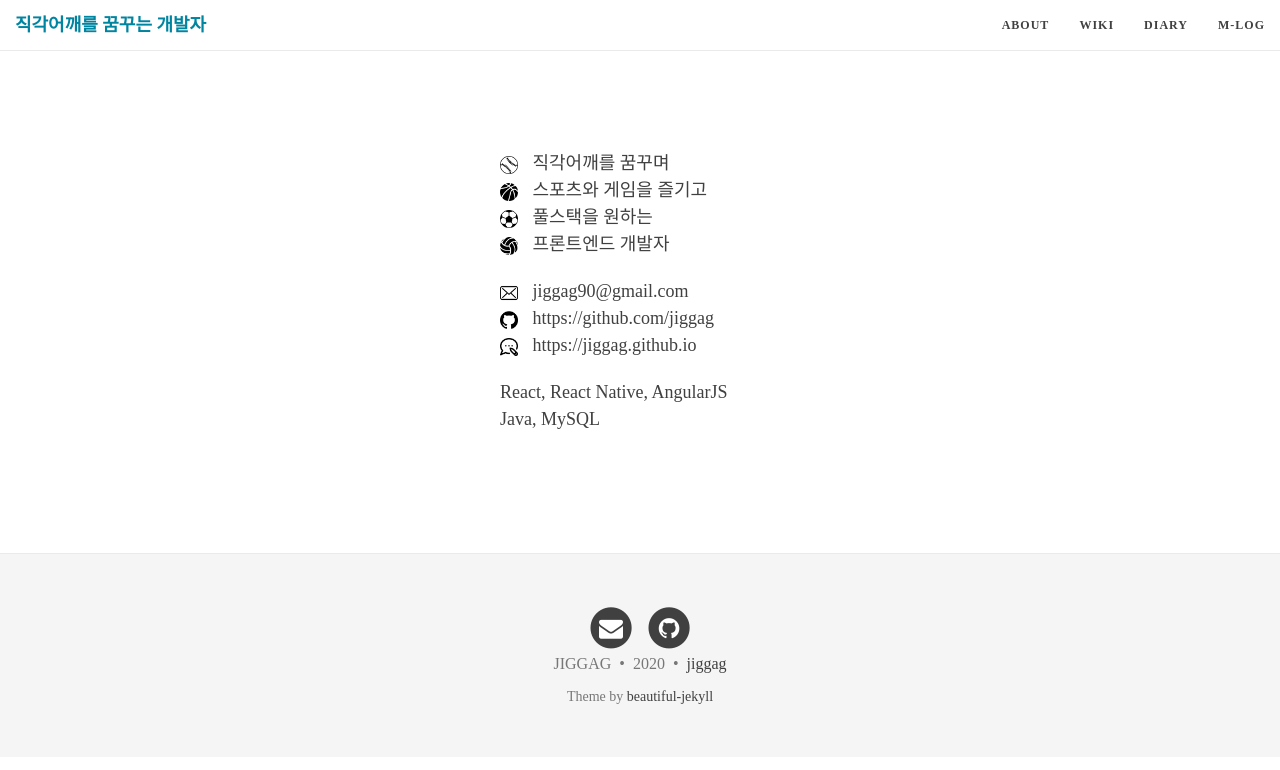
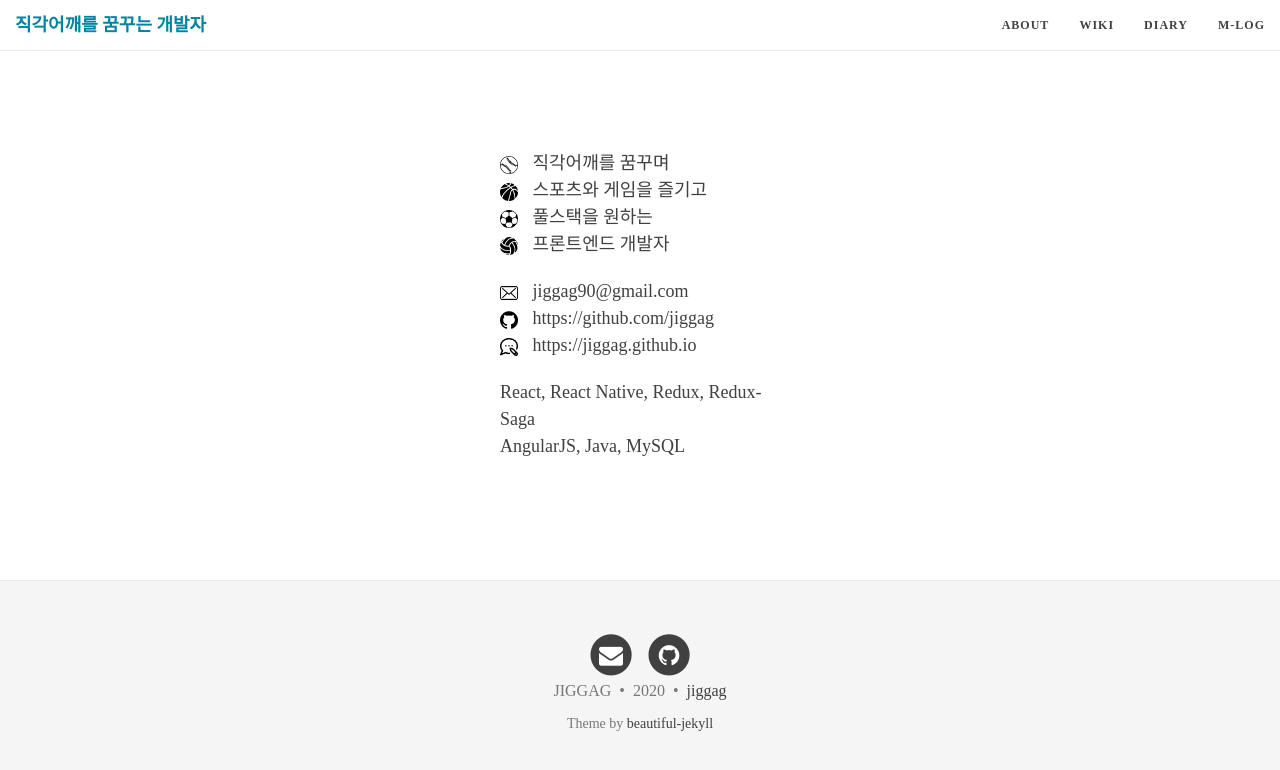
Before and after one commit to jiggag/jiggag.github.io, a Jekyll site: the page built from about.md, in a window 1280 px wide. Shown: the top 770 px of the page. Built offline with Jekyll 4.4.1, drawn with Linux system fonts in a browser that asks for light colours; nearby versions of some CDN libraries.

Commit message:
Update about.md

```diff
--- a/about.md
+++ b/about.md
@@ -14,7 +14,7 @@ layout: page
     <p><img src="/img/blog.png" width="18" alt="블로그" /> https://jiggag.github.io</p>
   </div>
   <div class="skill">
-    <p>React, React Native, AngularJS</p>
-    <p>Java, MySQL</p>
+    <p>React, React Native, Redux, Redux-Saga</p>
+    <p>AngularJS, Java, MySQL</p>
   </div>
 </div>
```
